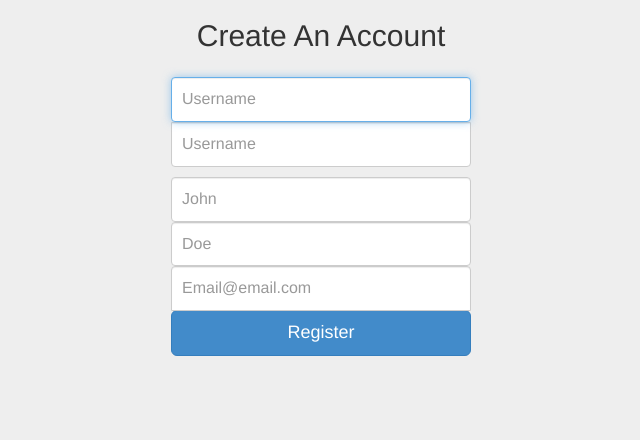
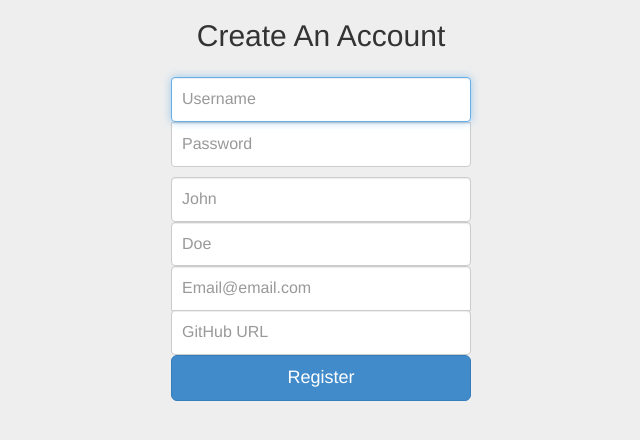
Before and after one commit to topched/CMPUT410W14-Group-Project, a Django app: page /mynode/register/ in a window 1280 px wide. Shown: the part 51-491 px from the top of the page, without its empty margins (319-959 px from the left). Run offline with Django 3.2, Linux system fonts and the light colour scheme; some libraries are stand-ins or nearby versions.

Commit message:
Added to registration + more

```diff
--- a/mynode/app/urls.py
+++ b/mynode/app/urls.py
@@ -2,9 +2,8 @@ from django.conf.urls import patterns, url
 from app import views
 
 urlpatterns = patterns('',
+    url(r'^$', 'django.contrib.auth.views.login', {'template_name': 'login_page.html'}),
     url(r'^register/$', views.register),
-    url(r'^$', 'django.contrib.auth.views.login'),
-
     url(r'^stream/$', views.stream),
     url(r'^stream/post/(\d+)/$', views.post_details),
     url(r'^stream/post/(\d+)/delete/$', views.delete_post),
--- a/mynode/app/views.py
+++ b/mynode/app/views.py
@@ -6,6 +6,7 @@ from django.template import RequestContext
 from django.contrib.auth import authenticate, login
 from django.contrib.auth.models import User
 from django.contrib.auth.decorators import login_required
+from django.http import HttpResponseRedirect
 from app.models import *
 
 
@@ -29,14 +30,16 @@ def register(request):
     else:
         # A POST request @TODO: Validation, OR switch to forms
         form = request.POST # Bind data from request.POST into a PostForm
-        user = User.objects.create_user(request.POST['username'],
-                request.POST['email'],
-                request.POST['pwd'])
+        user = User.objects.create_user(username=request.POST['username'],
+                email=request.POST['email'],
+                password=request.POST['pwd'],
+                first_name=request.POST['surname'],
+                last_name=request.POST['lastname'])
         user.save()
-        app_user = Users.objects.create(user = user)
+        app_user = Users.objects.create(user = user, git_url=request.POST['git'])
         app_user.save()
 
-        return render_to_response('stream_page.html', context)
+        return HttpResponseRedirect("/")
 
 def validateLogin(request):
     context = RequestContext(request)
--- a/mynode/templates/registration_page.html
+++ b/mynode/templates/registration_page.html
@@ -32,10 +32,11 @@
             <form class="form-signin" role="form" action="/mynode/register/" method="post">
                 {% csrf_token %}
                 <input type="username" name="username" class="form-control" placeholder="Username" required="" autofocus="" />
-                <input type="password" name="pwd" class="form-control" placeholder="Username"/>
+                <input type="password" name="pwd" class="form-control" placeholder="Password"/>
                 <input type="name" name="surname" class="form-control" placeholder="John"/>
-                <input type="last_name" name="names" class="form-control" placeholder="Doe"/>
+                <input type="last_name" name="lastname" class="form-control" placeholder="Doe"/>
                 <input type="email" name="email" class="form-control" placeholder="Email@email.com"/>
+                <input type="git" name="git" class="form-control" placeholder="GitHub URL"/>
 
                 <input type="submit" id="submit" name="submit" value="Register" class="btn btn-lg btn-primary btn-block" />
                 <input type="hidden" name="next" value="{{ next }}" />
```
Also changed, not shown: 1 other file.
